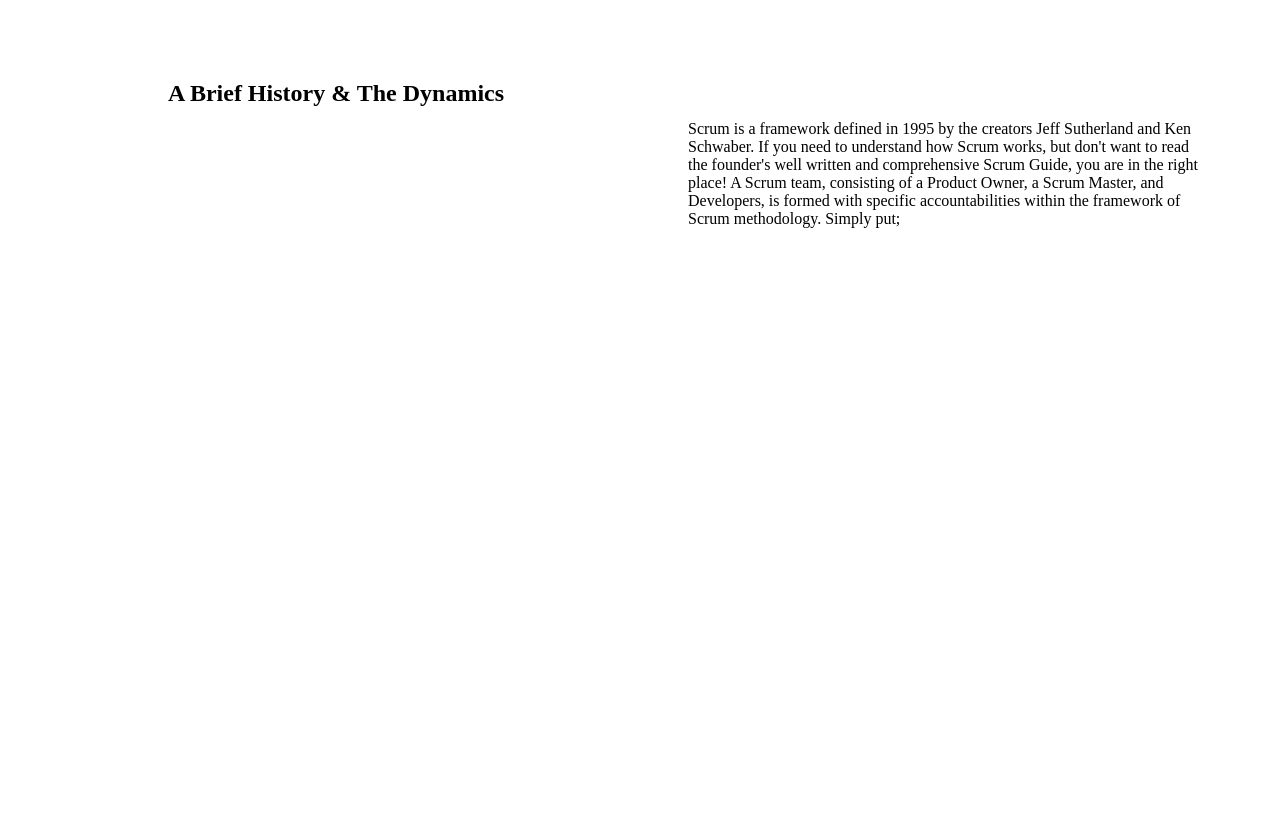
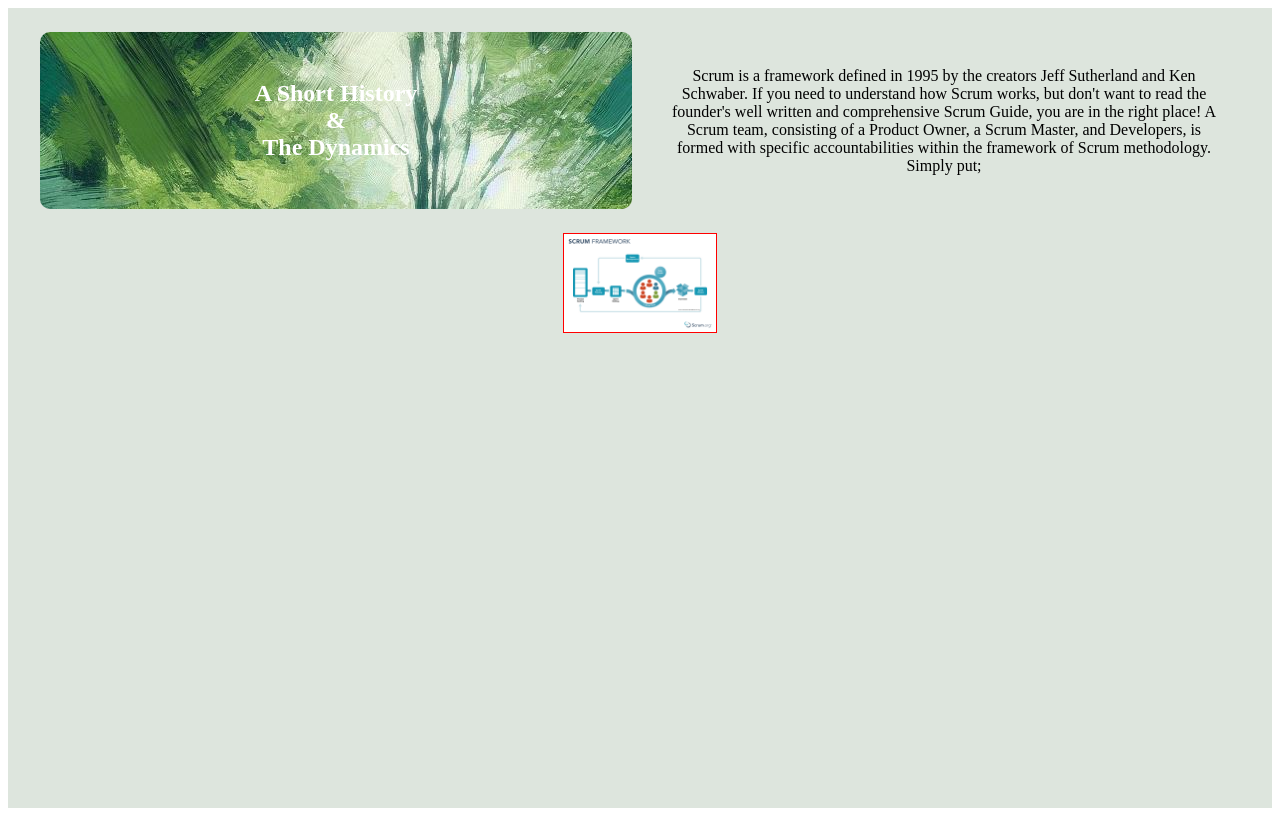
Before and after one commit to Wilma-Norman/Scrum-Project-assignment, a React (Vite) app: page /essence in a window 1280 px wide. Built offline with nearby package versions, Linux system fonts and the light colour scheme.

Commit message:
add image, center title

```diff
--- a/src/Components/Essence/History/History.module.css
+++ b/src/Components/Essence/History/History.module.css
@@ -1,25 +1,41 @@
-.cardContainer {
-    background-color: var(--ess);
+.historyContainer {
     display: flex;
     flex-direction: column;
-    padding: 24px;
-    height: fit-content;
+    align-items: center;
 }
 
-.cardContainer * {
+.historyContainer img {
+    height: 100px;
+    border: 1px solid red;
+}
+
+.contentContainer {
+    align-items: center;
+    display: flex;
+    flex-direction: column;
+    height: fit-content;
+    padding: 24px;
+    text-align: center;
+}
+
+.contentContainer * {
     flex: 1;
     margin: 8px;
     padding: 16px;
 }
 
-.cardContainer > :nth-child(1) h2 {
+.titleContainer {
+    display: flex;
+    background-image: url('/Public/Images/greenstrokes.jpg');
     border-radius: 10px;
-    padding: 16px;
-    text-align: center;
+    color: #fff;
+    width: 100%;
+    height: 100%;
+    align-items: center;
 }
 
 @media screen and (min-width:768px) {
-    .cardContainer {
+    .contentContainer {
         flex-direction: row;
     }
 }
--- a/src/Components/Essence/History/index.jsx
+++ b/src/Components/Essence/History/index.jsx
@@ -1,12 +1,16 @@
-import Card from '../../Card'
 import { Essence } from '../../../data/data'
 import styles from './History.module.css'
 
 const History = () => {
     return(
-        <div className={styles.cardContainer}>
-            <Card title={'A Brief History & The Dynamics'} text={null}/>
-            <Card title={null} text={Essence.historyText}/>
+        <div className={styles.historyContainer}>
+            <div className={styles.contentContainer}>
+                <div className={styles.titleContainer}>
+                    <h2>A Short History<br/> & <br/>The Dynamics</h2>
+                </div>
+                <p>{Essence.historyText}</p>
+            </div>
+            <img src={Essence.frameworkImgSource} alt='Overview of The Scrum Framework'/>
         </div>
     )
 }
--- /dev/null
+++ b/src/Pages/Essence/Essence.module.css
@@ -0,0 +1,9 @@
+:root {
+    --essence-bg-color: #DDE5DD;
+    --essence-highlight-color: #008960;
+  }
+
+.essenceContainer {
+    display: flex;
+    background-color: var(--essence-bg-color);
+}
--- a/src/Pages/Essence/index.jsx
+++ b/src/Pages/Essence/index.jsx
@@ -1,10 +1,11 @@
 import History from "../../Components/Essence/History"
+import styles from './Essence.module.css'
 
 const Essence = () => {
     return(
-        <>
+        <div className={styles.essenceContainer}>
           < History />
-        </>
+        </div>
     )
 }
 
```
